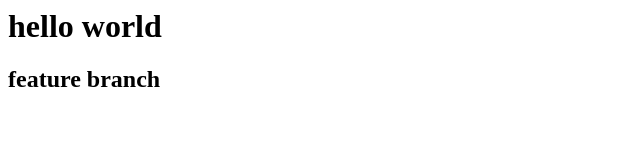
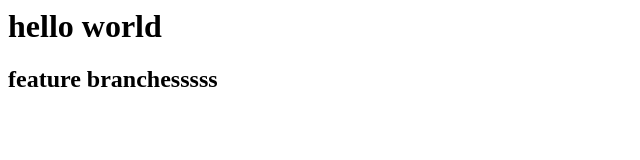
Before and after one commit to zeinabkassem896/read, a plain HTML site: page index.html in a window 1280 px wide. Shown: the full height of the page, 0-640 px from the left. Drawn offline with Linux system fonts and the light colour scheme.

Commit message:
editing feature branch

```diff
--- a/index.html
+++ b/index.html
@@ -2,4 +2,4 @@
     hello world
 
 </h1>
-<h2>feature branch</h2>
+<h2>feature branchesssss</h2>
```
